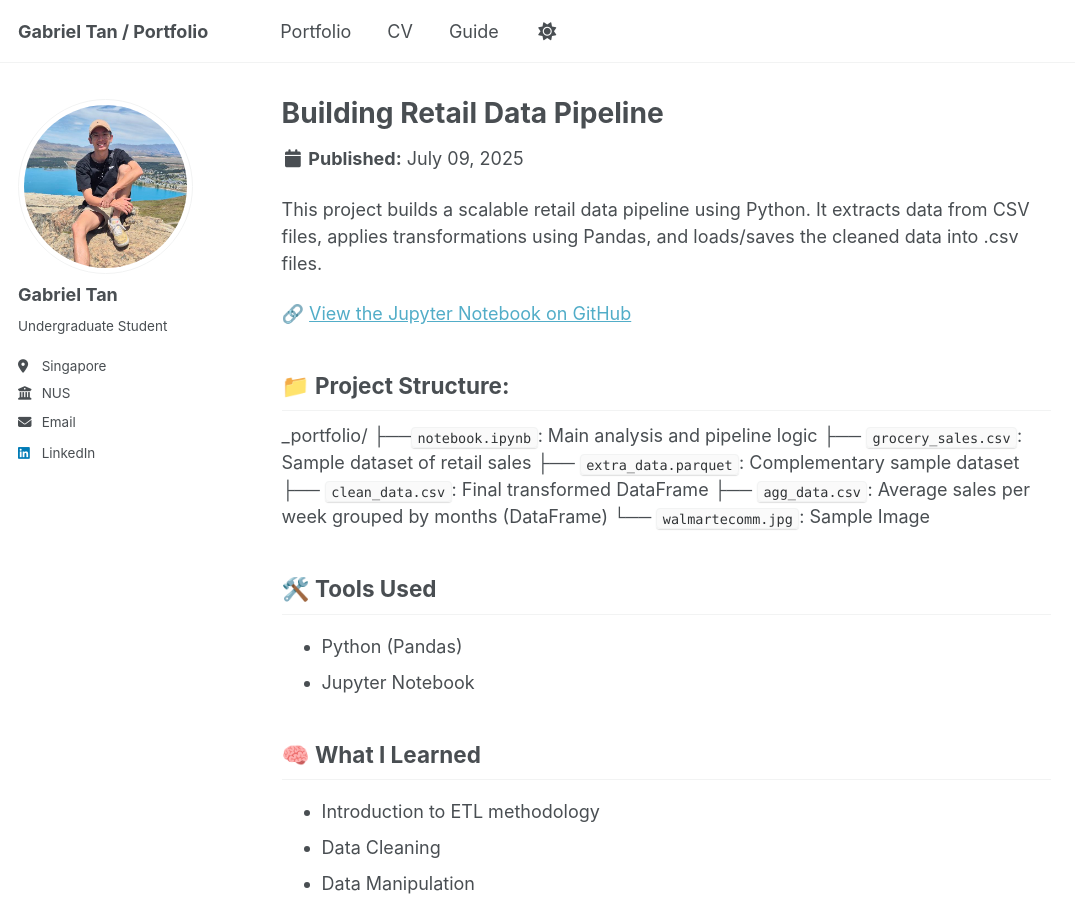
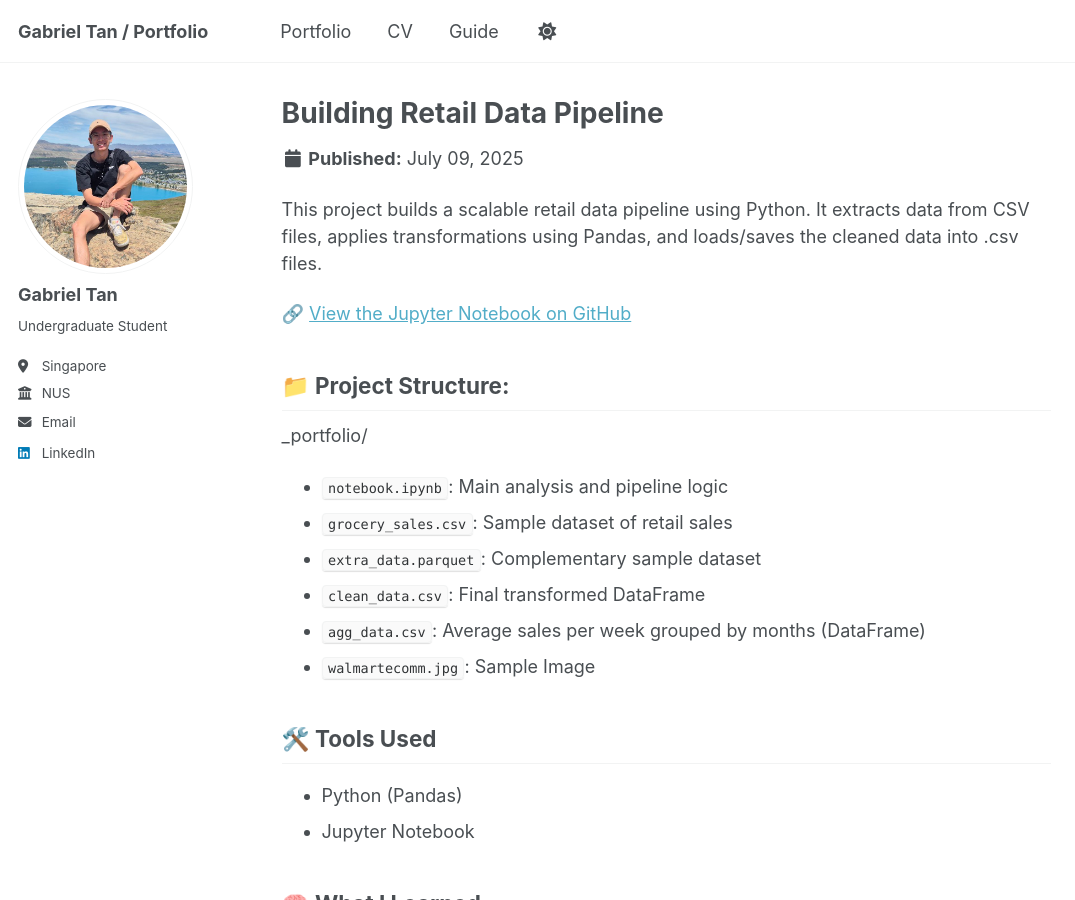
Before and after one commit to Gabetxk/Gabetxk.github.io, a Jekyll site: the page built from _portfolio/Retail-Data-Pipeline.md, in a window 1280 px wide and 900 px high. Shown: the whole window, without its empty margins (0-1075 px from the left). Built offline with Jekyll 4.4.1, drawn with Linux system fonts in a browser that asks for light colours; a script that is not in the unit is left out.

```diff
--- a/_portfolio/Retail-Data-Pipeline.md
+++ b/_portfolio/Retail-Data-Pipeline.md
@@ -10,12 +10,12 @@ This project builds a scalable retail data pipeline using Python. It extracts da
 
 ## 📁 Project Structure:
 _portfolio/
-├──`notebook.ipynb`: Main analysis and pipeline logic
-├── `grocery_sales.csv`: Sample dataset of retail sales
-├── `extra_data.parquet`: Complementary sample dataset
-├── `clean_data.csv`: Final transformed DataFrame
-├── `agg_data.csv`: Average sales per week grouped by months (DataFrame)
-└── `walmartecomm.jpg`: Sample Image
+- `notebook.ipynb`: Main analysis and pipeline logic
+- `grocery_sales.csv`: Sample dataset of retail sales
+- `extra_data.parquet`: Complementary sample dataset
+- `clean_data.csv`: Final transformed DataFrame
+- `agg_data.csv`: Average sales per week grouped by months (DataFrame)
+- `walmartecomm.jpg`: Sample Image
 
 ## 🛠️ Tools Used
 - Python (Pandas)
```
